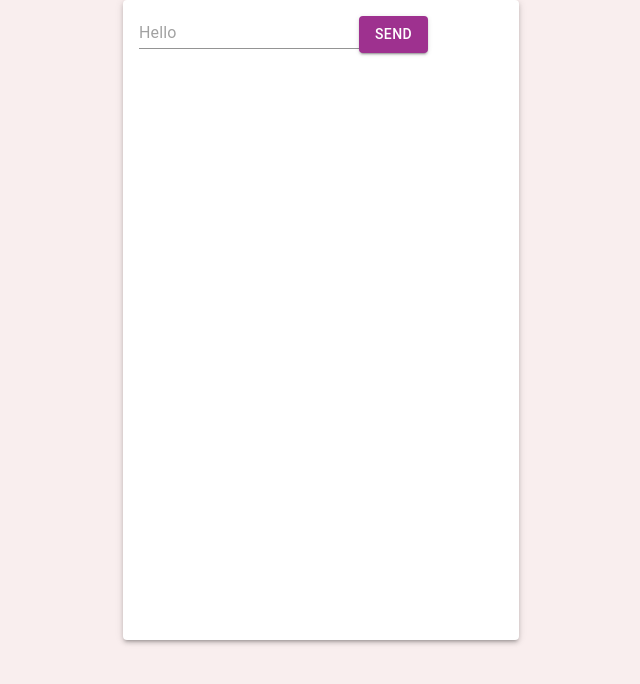
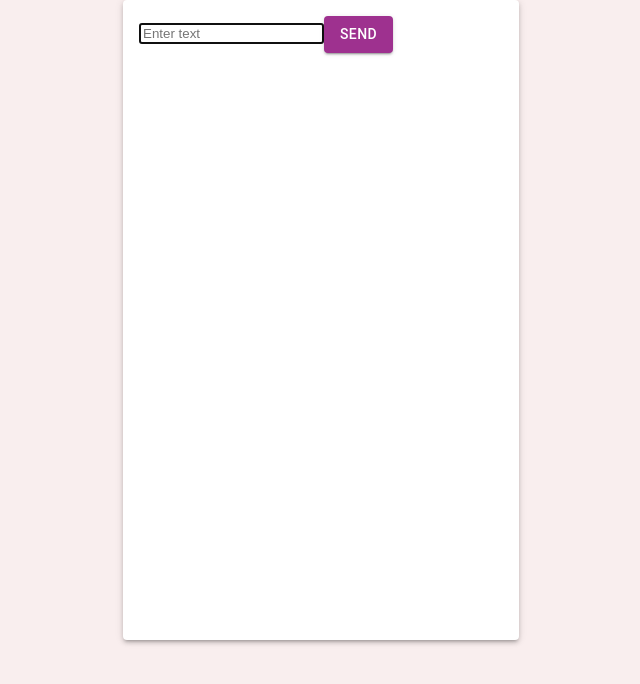
Before and after one commit to Gulnaz11/First-lesson-react-project, a React (Create React App) app: page / in a window 1280 px wide. Shown: the top 684 px of the page, without its empty margins (319-959 px from the left). Built offline with nearby package versions, Linux system fonts and the light colour scheme.

Commit message:
Add auto focus

```diff
--- a/src/App.js
+++ b/src/App.js
@@ -10,7 +10,7 @@ import {
     ListItemIcon, IconButton, Checkbox, Select, MenuItem
 } from '@mui/material'
 import Paper from '@mui/material/Paper';
-import {useState, useCallback, useMemo, useEffect} from "react";
+import {useState, useCallback, useMemo, useEffect, useRef} from "react";
 import {useCreateMessageForm} from "./hooks/useCreateMessageForm";
 import {useDidUpdate} from "./hooks/useDidUpdate";
 import {useCacheMessageList} from "./hooks/useCacheMessageList";
@@ -36,6 +36,27 @@ function App() {
 
     useAddBotText(messageList,addNewMessage);
 
+        // const inputRef = useRef(null);
+        // useEffect(()=>{
+        //     inputRef.current?.focus();
+        // },[]);
+
+    const Input = (props) => {
+        const inputRef = useRef(null);
+
+        useEffect(() => {
+            inputRef.current?.focus();
+        }, []);
+
+        return (
+            <input ref={inputRef}
+                   placeholder="Enter text"
+                   onChange={onChangeInput}
+                   value={inputValue}
+                   type="text"/>
+        )
+    }
+
     //  const {filteredTaskList} =useTaskFilteredByStatus({list:taskList,filterStatus})
 
     return (
@@ -57,12 +78,7 @@ function App() {
                 elevation={3}
             >
                 <Box component={"form"} onSubmit={handleSubmit}>
-                    <Input
-                        label="Enter text"
-                        placeholder="Hello"
-                        onChange={onChangeInput}
-                        value={inputValue}
-                        type="text"/>
+                    <Input/>
                     <Button variant="contained" type="submit">
                         Send
                     </Button>
```
